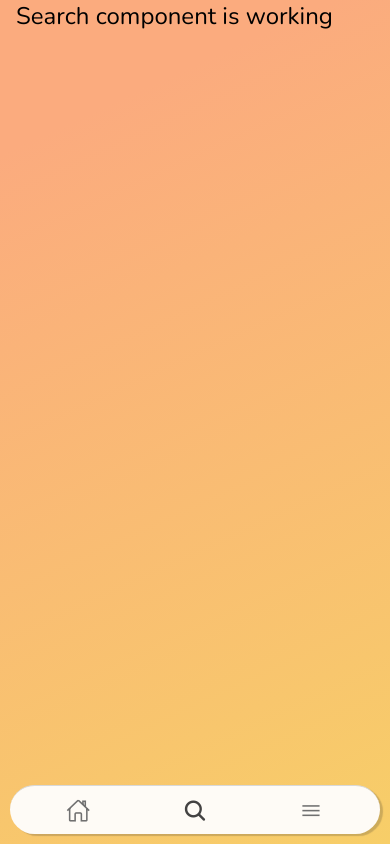
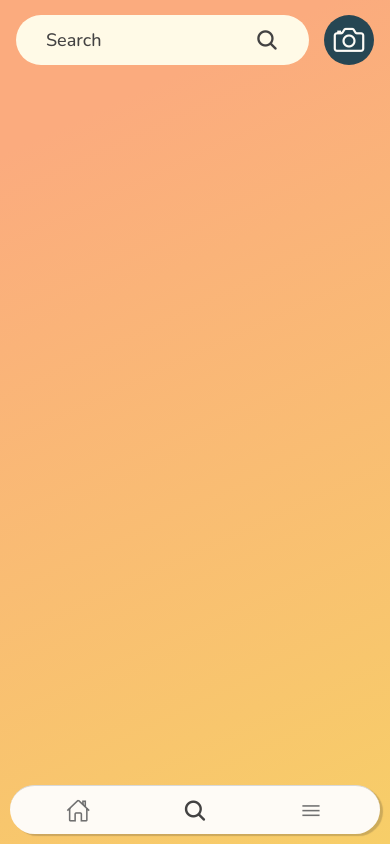
Before and after one commit to Tabsdrisbidmamul/recipe-inspire, a React Native app: screen /Search in a window 390 px wide. Built offline with nearby package versions, Linux system fonts and the light colour scheme.

Commit message:
Updates to design

```diff
--- a/components/Buttons/LoginButton.tsx
+++ b/components/Buttons/LoginButton.tsx
@@ -25,13 +25,13 @@ const styles = StyleSheet.create({
     paddingHorizontal: 10,
     paddingVertical: 10,
     alignItems: 'center',
-    backgroundColor: colors.whites.pastel,
+    ...globalStyles.buttonBackgroundColor,
     ...globalStyles.shadows,
     ...globalStyles.baseBorderRadius,
   },
 
   buttonText: {
     ...globalStyles.baseText,
-    // textTransform: 'uppercase',
+    ...globalStyles.buttonTextColor,
   },
 });
--- a/components/Header/ContentHeader.tsx
+++ b/components/Header/ContentHeader.tsx
@@ -1,5 +1,6 @@
 import { Text, StyleSheet } from 'react-native';
 import { useSafeAreaInsets } from 'react-native-safe-area-context';
+import globalConstants from '../../constants/globalConstants';
 import { globalStyles } from '../../constants/globalStyles';
 
 interface IProps {
@@ -14,7 +15,7 @@ interface IProps {
 export default function ContentHeader({ title }: IProps) {
   const insets = useSafeAreaInsets();
 
-  const height = insets.top + 15;
+  const height = insets.top + globalConstants.insetHeight;
 
   return <Text style={[styles.header, { paddingTop: height }]}>{title}</Text>;
 }
--- a/components/Header/NavigationHeader.tsx
+++ b/components/Header/NavigationHeader.tsx
@@ -5,6 +5,7 @@ import { Ionicons } from '@expo/vector-icons';
 import colors from '../../constants/colors';
 import { StatusBar } from 'expo-status-bar';
 import { useSafeAreaInsets } from 'react-native-safe-area-context';
+import globalConstants from '../../constants/globalConstants';
 
 interface IProps {
   title: string;
@@ -19,7 +20,7 @@ interface IProps {
 export default function NavigationHeader({ title, handleNavigateBack }: IProps) {
   const insets = useSafeAreaInsets();
 
-  const height = insets.top + 15;
+  const height = insets.top + globalConstants.insetHeight;
 
   return (
     <>
--- /dev/null
+++ b/components/Inputs/SearchField.tsx
@@ -0,0 +1,99 @@
+import { observer } from 'mobx-react-lite';
+import React from 'react';
+import { Pressable, TextInput, View, Text, StyleSheet } from 'react-native';
+import { Ionicons } from '@expo/vector-icons';
+import { globalStyles } from '../../constants/globalStyles';
+import { useSafeAreaInsets } from 'react-native-safe-area-context';
+import globalConstants from '../../constants/globalConstants';
+import colors from '../../constants/colors';
+import { useNavigation } from '@react-navigation/native';
+
+interface IProps {
+  mode: 'button' | 'input';
+}
+
+/**
+ * Search input - 2 variants one is the button to take us to the search screen. the other is an actual input which does the searching
+ *
+ * as there is only one we make this component point to the ingredients store for searching
+ *
+ * @params props
+ * @returns
+ */
+export default observer(function SearchField({ mode }: IProps) {
+  const insets = useSafeAreaInsets();
+  const navigation = useNavigation();
+
+  const height = insets.top + globalConstants.insetHeight;
+
+  let content = <></>;
+
+  function handleSearchButtonPress() {
+    //@ts-ignore
+    navigation.navigate('SearchResults');
+  }
+
+  switch (mode) {
+    case 'button': {
+      content = (
+        <View style={styles.buttonAndCameraContainer}>
+          <Pressable onPress={handleSearchButtonPress} style={styles.buttonContainer}>
+            <Text style={styles.buttonText}>Search</Text>
+            <Ionicons name="search" style={styles.icon} />
+          </Pressable>
+
+          <Pressable style={styles.iconContainer}>
+            <Ionicons name="camera-outline" style={[styles.icon, styles.cameraIcon]} />
+          </Pressable>
+        </View>
+      );
+      break;
+    }
+    case 'input': {
+      content = <></>;
+    }
+  }
+
+  return <View style={[{ marginTop: height }]}>{content}</View>;
+});
+
+const styles = StyleSheet.create({
+  buttonAndCameraContainer: {
+    flexDirection: 'row',
+    alignItems: 'center',
+    justifyContent: 'space-between',
+  },
+  buttonContainer: {
+    flexDirection: 'row',
+    justifyContent: 'space-between',
+    alignItems: 'center',
+    ...globalStyles.searchButtonBackgroundColor,
+    ...globalStyles.basePaddingHorizontal,
+    ...globalStyles.basePaddingVertical,
+    ...globalStyles.baseBorderRadius,
+    paddingHorizontal: 30,
+    paddingVertical: 12,
+    flex: 2,
+  },
+  icon: {
+    ...globalStyles.icon,
+  },
+  buttonText: {
+    ...globalStyles.baseText,
+  },
+  iconContainer: {
+    marginLeft: 15,
+    width: 50,
+    height: 50,
+    backgroundColor: colors.primary.darkBlue,
+    borderRadius: 100,
+    flexDirection: 'row',
+    alignItems: 'center',
+    justifyContent: 'center',
+  },
+  cameraIcon: {
+    color: colors.whites.pastel,
+
+    fontSize: 35,
+  },
+});
--- a/components/Navigation/Navigation.tsx
+++ b/components/Navigation/Navigation.tsx
@@ -5,6 +5,7 @@ import { StyleSheet } from 'react-native';
 import { SafeAreaView } from 'react-native-safe-area-context';
 import Details from '../../screens/StackScreen/Details';
 import Ingredients from '../../screens/StackScreen/Ingredients';
+import SearchResults from '../../screens/StackScreen/SearchResults';
 import Settings from '../../screens/StackScreen/Settings';
 import NavigationTabs from './NavigationTabs';
 
@@ -28,6 +29,7 @@ export default function Navigation() {
         <Stack.Screen name="Details" component={Details} />
         <Stack.Screen name="Settings" component={Settings} />
         <Stack.Screen name="Ingredients" component={Ingredients} />
+        <Stack.Screen name="SearchResults" component={SearchResults} />
       </Stack.Navigator>
     </NavigationContainer>
   );
--- /dev/null
+++ b/constants/globalConstants.ts
@@ -0,0 +1,3 @@
+export default {
+  insetHeight: 15,
+};
--- a/constants/globalStyles.ts
+++ b/constants/globalStyles.ts
@@ -65,10 +65,27 @@ export const globalStyles = StyleSheet.create({
     marginHorizontal: 16,
   },
 
+  buttonBackgroundColor: {
+    backgroundColor: colors.primary.darkBlue,
+  },
+
+  buttonTextColor: {
+    color: colors.whites.pastel,
+  },
+
+  searchButtonBackgroundColor: {
+    backgroundColor: colors.whites.paleYellow,
+  },
+
   baseCard: {
     borderRadius: 12,
     backgroundColor: colors.whites.paleYellowLighter,
     paddingHorizontal: 20,
     paddingVertical: 20,
   },
+
+  icon: {
+    color: colors.blacks.charcoal,
+    fontSize: 24,
+  },
 });
--- a/screens/BottomTabs/Search.tsx
+++ b/screens/BottomTabs/Search.tsx
@@ -1,13 +1,18 @@
 import { LinearGradient } from 'expo-linear-gradient';
 import React from 'react';
 import { Button, StyleSheet, Text, View } from 'react-native';
+import SearchField from '../../components/Inputs/SearchField';
 import RootView from '../../components/Root/RootView';
 import colors from '../../constants/colors';
 
+/**
+ * Tab screen for search, this is not the screen for search results, but rather a content page where we can present the option to go to search results page, but also misc. items for quick searches or inspiration on what to search. We also present
+ * @returns
+ */
 export default function Search() {
   return (
-    <RootView>
-      <Text style={styles.text}>Search component is working</Text>
+    <RootView isScrollable>
+      <SearchField mode="button" />
     </RootView>
   );
 }
--- /dev/null
+++ b/screens/StackScreen/SearchResults.tsx
@@ -0,0 +1,11 @@
+import { observer } from 'mobx-react-lite';
+import RootView from '../../components/Root/RootView';
+import { Text } from 'react-native';
+
+export default observer(function SearchResults() {
+  return (
+    <RootView isScrollable>
+      <Text>Search Results is working</Text>
+    </RootView>
+  );
+});
```
